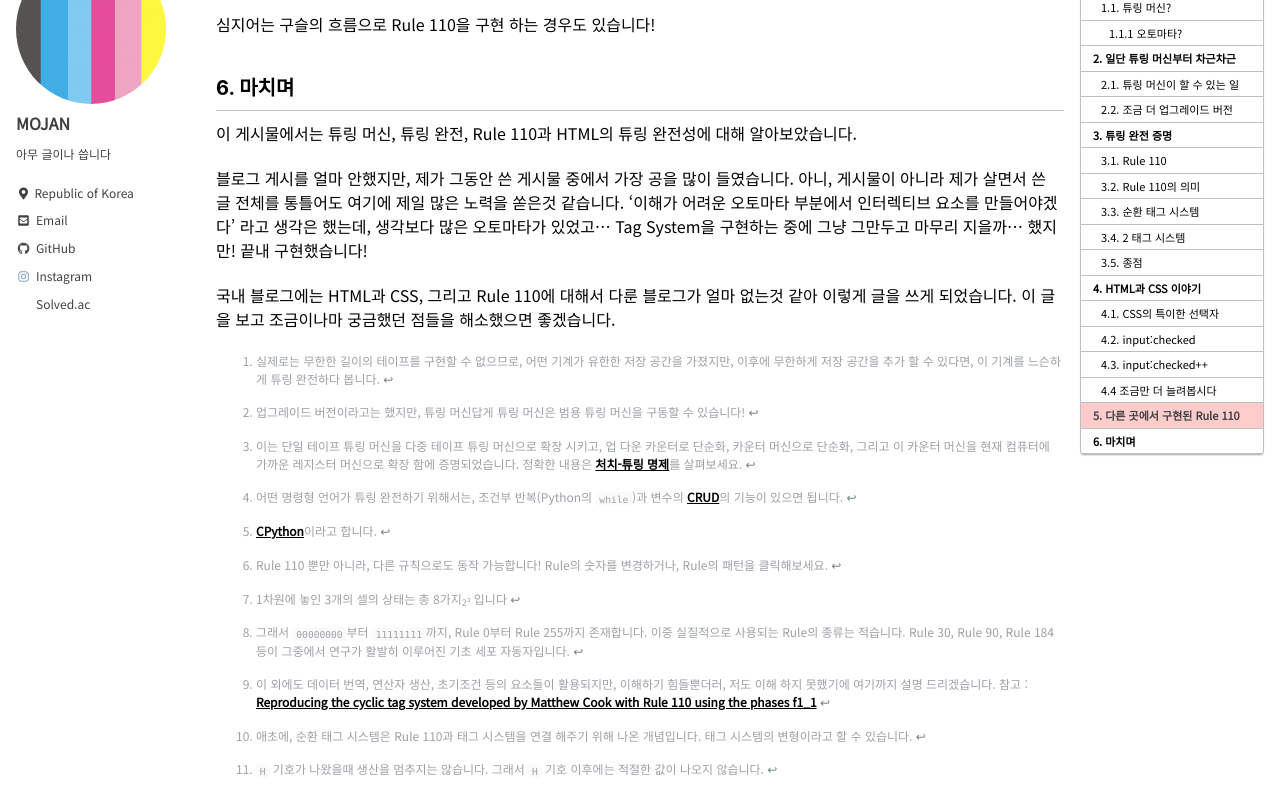
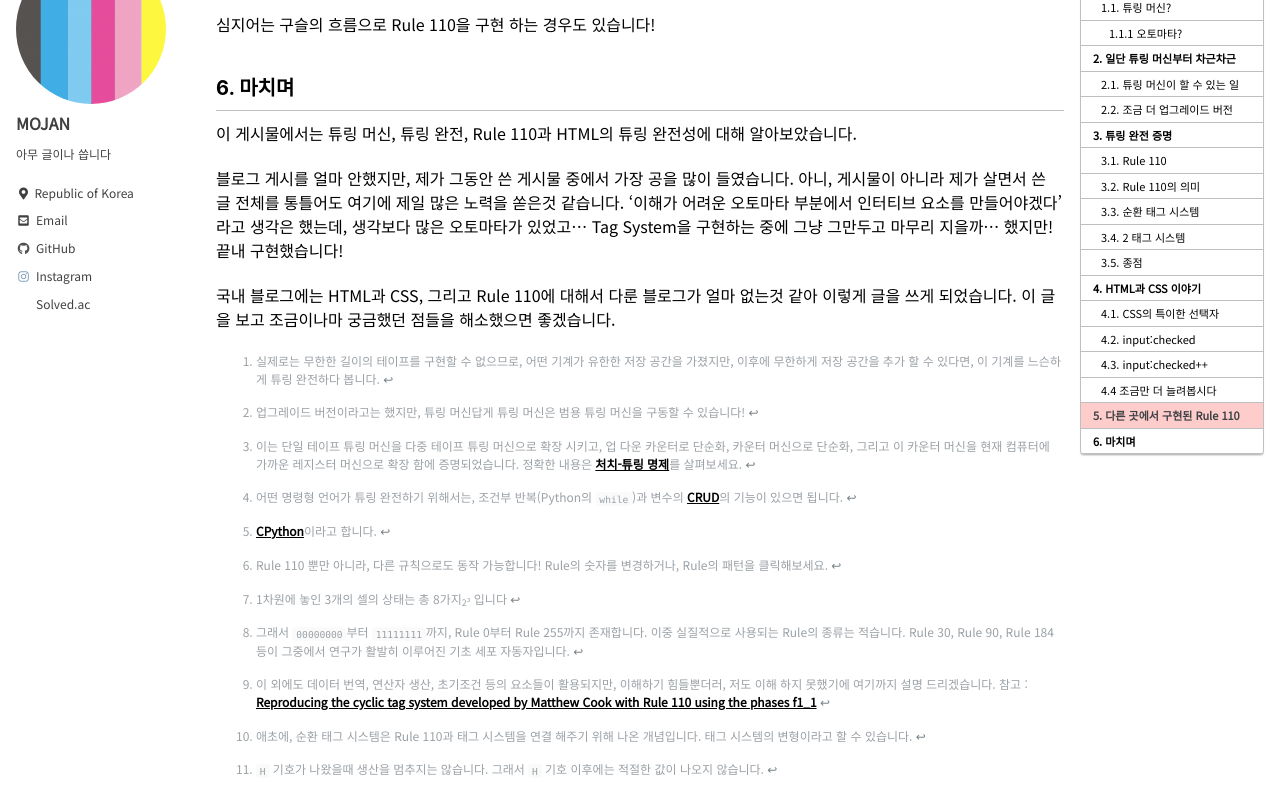
Before and after one commit to MOJAN3543/MOJAN3543.github.io, a Jekyll site: the page built from _posts/ProgrammingByHTML/2023-04-13-ProgrammingByHTML.md, in a window 1280 px wide and 900 px high, scrolled down 17547 px, cut to the strip 94-900 px from the top of the window. Built offline with Jekyll 4.4.1, drawn with Linux system fonts in a browser that asks for light colours; cached includes are drawn as plain includes; comment, search, counter and statistics services are not loaded; some of the changed text lies outside the part shown.

Commit message:
Update 2023-04-13-ProgrammingByHTML.md

```diff
--- a/_posts/ProgrammingByHTML/2023-04-13-ProgrammingByHTML.md
+++ b/_posts/ProgrammingByHTML/2023-04-13-ProgrammingByHTML.md
@@ -15,7 +15,7 @@ last_modified_at: 2023-04-13
 
 ⚠ 주의 : 이 뒤의 내용은 온전히 학부생의 시선으로 수집하고, 작성한 정보입니다. 정보의 내용이나 논리가 완전하지 않을 수 있습니다.
 {: .notice--warning}
-⚠ 주의 : 이 포스트에는 사용자가 조작하는 인터렉티브 요소가 포함되어 있습니다. PC 크롬 환경에 최적화 되어, 모바일에서는 온전한 기능을 못할 수도 있습니다.
+⚠ 주의 : 이 포스트에는 사용자가 조작하는 인터랙티브 요소가 포함되어 있습니다. PC 크롬 환경에 최적화 되어, 모바일에서는 온전한 기능을 못할 수도 있습니다.
 {: .notice--warning}
 
 ## 1. 튜링 완전?
@@ -400,7 +400,7 @@ Rule 110을 HTML과 CSS로 구현한 결과입니다! `+` 선택자를 여러개
 ## 6. 마치며
 이 게시물에서는 튜링 머신, 튜링 완전, Rule 110과 HTML의 튜링 완전성에 대해 알아보았습니다.
 
-블로그 게시를 얼마 안했지만, 제가 그동안 쓴 게시물 중에서 가장 공을 많이 들였습니다. 아니, 게시물이 아니라 제가 살면서 쓴 글 전체를 통틀어도 여기에 제일 많은 노력을 쏟은것 같습니다. '이해가 어려운 오토마타 부분에서 인터렉티브 요소를 만들어야겠다' 라고 생각은 했는데, 생각보다 많은 오토마타가 있었고... Tag System을 구현하는 중에 그냥 그만두고 마무리 지을까... 했지만! 끝내 구현했습니다!
+블로그 게시를 얼마 안했지만, 제가 그동안 쓴 게시물 중에서 가장 공을 많이 들였습니다. 아니, 게시물이 아니라 제가 살면서 쓴 글 전체를 통틀어도 여기에 제일 많은 노력을 쏟은것 같습니다. '이해가 어려운 오토마타 부분에서 인터티브 요소를 만들어야겠다' 라고 생각은 했는데, 생각보다 많은 오토마타가 있었고... Tag System을 구현하는 중에 그냥 그만두고 마무리 지을까... 했지만! 끝내 구현했습니다!
 
 국내 블로그에는 HTML과 CSS, 그리고 Rule 110에 대해서 다룬 블로그가 얼마 없는것 같아 이렇게 글을 쓰게 되었습니다. 이 글을 보고 조금이나마 궁금했던 점들을 해소했으면 좋겠습니다.
 
```
